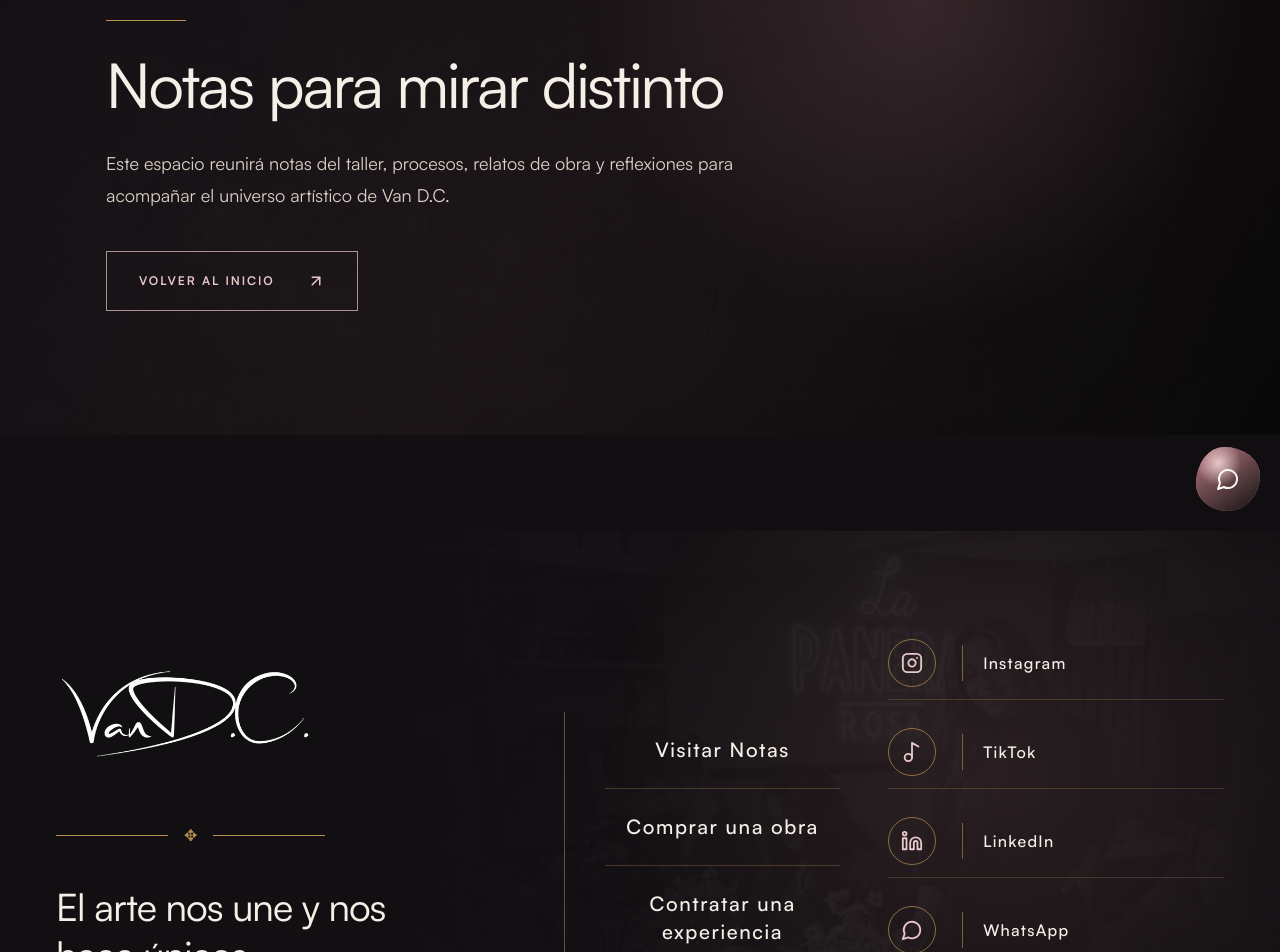
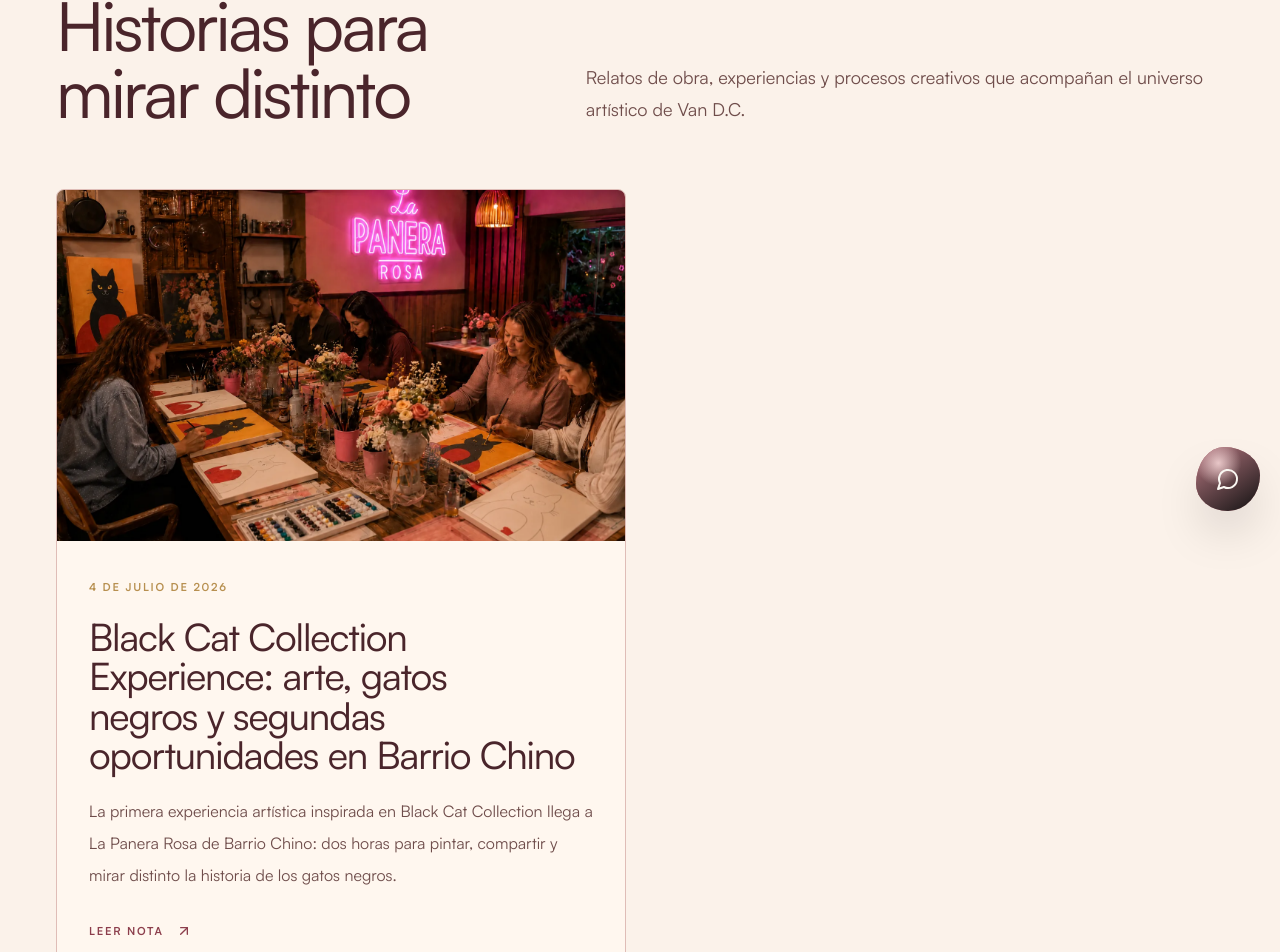
Before and after one commit to direccioncreativa-cloud/vandc.com.ar-design-website, a Next.js app: page /blog in a window 1280 px wide. Shown: the part 269-1221 px from the top of the page. Built offline with nearby package versions, Linux system fonts and the light colour scheme.

Commit message:
Add Black Cat note and fix experiences header

```diff
--- /dev/null
+++ b/app/blog/[slug]/page.tsx
@@ -0,0 +1,94 @@
+import type { Metadata } from "next";
+import Image from "next/image";
+import Link from "next/link";
+import { notFound } from "next/navigation";
+import { ArrowLeft, ArrowUpRight } from "lucide-react";
+import { getNote, notes } from "@/data/notes";
+
+type NotePageProps = {
+  params: {
+    slug: string;
+  };
+};
+
+export function generateStaticParams() {
+  return notes.map((note) => ({ slug: note.slug }));
+}
+
+export function generateMetadata({ params }: NotePageProps): Metadata {
+  const note = getNote(params.slug);
+
+  if (!note) {
+    return {};
+  }
+
+  return {
+    title: `${note.title} | Van D.C.`,
+    description: note.excerpt,
+    keywords: note.keywords,
+    alternates: {
+      canonical: `/notas/${note.slug}`
+    },
+    openGraph: {
+      title: note.title,
+      description: note.excerpt,
+      type: "article",
+      publishedTime: note.date,
+      images: [
+        {
+          url: note.image,
+          alt: note.imageAlt
+        }
+      ]
+    }
+  };
+}
+
+export default function NotePage({ params }: NotePageProps) {
+  const note = getNote(params.slug);
+
+  if (!note) {
+    notFound();
+  }
+
+  return (
+    <main className="min-h-screen bg-[#fbf2ea] pt-32 text-[#241014]">
+      <article>
+        <header className="mx-auto max-w-[1180px] px-5 py-14 sm:px-8 lg:px-14">
+          <Link className="editorial-kicker inline-flex items-center text-[11px] text-[#8c3e4c]" href="/notas">
+            <ArrowLeft className="mr-3" size={15} /> Volver a notas
+          </Link>
+          <p className="editorial-kicker mt-10 text-xs text-[#b89050]">Black Cat Collection</p>
+          <span className="mt-5 block h-px w-20 bg-[#b89050]" />
+          <h1 className="mt-8 max-w-5xl text-[40px] font-[430] leading-[1.02] tracking-[-0.04em] text-[#4a252b] sm:text-[62px]">
+            {note.title}
+          </h1>
+          <p className="mt-7 max-w-3xl text-xl leading-9 text-[#6f4d4b]">{note.excerpt}</p>
+          <time className="editorial-kicker mt-8 block text-[11px] text-[#b89050]" dateTime={note.date}>
+            4 de julio de 2026
+          </time>
+        </header>
+
+        <div className="mx-auto max-w-[1440px] px-5 sm:px-8 lg:px-14">
+          <div className="relative aspect-[1.62] overflow-hidden rounded-[8px] bg-[#e8d7cf]">
+            <Image alt={note.imageAlt} className="object-cover" fill priority sizes="100vw" src={note.image} />
+          </div>
+        </div>
+
+        <div className="mx-auto max-w-[820px] px-5 py-14 sm:px-8 lg:py-20">
+          <div className="space-y-8 text-[19px] leading-9 text-[#4f3432]">
+            {note.content.map((paragraph) => (
+              <p key={paragraph}>{paragraph}</p>
+            ))}
+          </div>
+          <Link
+            className="editorial-kicker mt-12 inline-flex items-center border border-[#b87982] px-7 py-4 text-[11px] text-[#8c3e4c] transition hover:bg-[#b87982] hover:text-white"
+            href="/experiencias"
+          >
+            Ver experiencias <ArrowUpRight className="ml-5" size={16} />
+          </Link>
+        </div>
+      </article>
+    </main>
+  );
+}
--- a/app/blog/page.tsx
+++ b/app/blog/page.tsx
@@ -1,11 +1,62 @@
-import { InternalPagePlaceholder } from "@/components/InternalPagePlaceholder";
+import type { Metadata } from "next";
+import Image from "next/image";
+import Link from "next/link";
+import { ArrowUpRight } from "lucide-react";
+import { notes } from "@/data/notes";
+
+export const metadata: Metadata = {
+  title: "Notas | Van D.C.",
+  description:
+    "Notas del taller, experiencias artisticas, procesos y relatos de obra de Van D.C., artista visual argentina en Buenos Aires."
+};
 
 export default function BlogPage() {
   return (
-    <InternalPagePlaceholder
-      copy={"Este espacio reunir\u00e1 notas del taller, procesos, relatos de obra y reflexiones para acompa\u00f1ar el universo art\u00edstico de Van D.C."}
-      eyebrow="Blog"
-      title="Notas para mirar distinto"
-    />
+    <main className="min-h-screen bg-[#fbf2ea] pt-32 text-[#241014]">
+      <section className="mx-auto max-w-[1440px] px-5 py-16 sm:px-8 lg:px-14">
+        <p className="editorial-kicker text-xs text-[#b89050]">Notas</p>
+        <span className="mt-5 block h-px w-20 bg-[#b89050]" />
+        <div className="mt-8 grid gap-8 lg:grid-cols-[0.78fr_1fr] lg:items-end">
+          <h1 className="max-w-3xl text-[48px] font-[430] leading-[0.98] tracking-[-0.04em] text-[#4a252b] sm:text-[68px]">
+            Historias para mirar distinto
+          </h1>
+          <p className="max-w-2xl text-lg leading-8 text-[#6f4d4b]">
+            Relatos de obra, experiencias y procesos creativos que acompa&ntilde;an el universo art&iacute;stico de Van D.C.
+          </p>
+        </div>
+      </section>
+
+      <section className="mx-auto max-w-[1440px] px-5 pb-20 sm:px-8 lg:px-14">
+        <div className="grid gap-7 md:grid-cols-2">
+          {notes.map((note) => (
+            <article className="overflow-hidden rounded-[8px] border border-[#dfbdb7] bg-[#fff7ef]" key={note.slug}>
+              <Link className="group block" href={`/notas/${note.slug}`}>
+                <div className="relative aspect-[1.62] overflow-hidden bg-[#e8d7cf]">
+                  <Image
+                    alt={note.imageAlt}
+                    className="object-cover transition duration-700 group-hover:scale-[1.03]"
+                    fill
+                    sizes="(min-width: 768px) 50vw, 100vw"
+                    src={note.image}
+                  />
+                </div>
+                <div className="p-6 sm:p-8">
+                  <time className="editorial-kicker text-[11px] text-[#b89050]" dateTime={note.date}>
+                    4 de julio de 2026
+                  </time>
+                  <h2 className="mt-5 max-w-2xl text-[30px] font-[430] leading-[1.04] tracking-[-0.03em] text-[#4a252b] sm:text-[38px]">
+                    {note.title}
+                  </h2>
+                  <p className="mt-5 max-w-2xl text-base leading-8 text-[#6f4d4b]">{note.excerpt}</p>
+                  <span className="editorial-kicker mt-8 inline-flex items-center text-[11px] text-[#8c3e4c]">
+                    Leer nota <ArrowUpRight className="ml-3" size={16} />
+                  </span>
+                </div>
+              </Link>
+            </article>
+          ))}
+        </div>
+      </section>
+    </main>
   );
 }
--- /dev/null
+++ b/app/notas/[slug]/page.tsx
@@ -0,0 +1 @@
+export { default, generateMetadata, generateStaticParams } from "../../blog/[slug]/page";
--- a/components/Header.tsx
+++ b/components/Header.tsx
@@ -22,6 +22,7 @@
 export function Header() {
   const [open, setOpen] = useState(false);
   const pathname = usePathname();
+  const isExperiencesHeader = pathname?.startsWith("/experiencias");
   const isDarkHeader = pathname === "/" || pathname?.startsWith("/acerca");
   const navTextClass = isDarkHeader
     ? "text-ivory drop-shadow-[0_1px_10px_rgba(0,0,0,.45)]"
@@ -33,7 +34,11 @@
   const whiteLogoClass = isDarkHeader ? "block" : "block lg:hidden";
 
   return (
-    <header className="absolute inset-x-0 top-0 z-50 bg-[#080707]/96 lg:bg-transparent">
+    <header
+      className={`absolute inset-x-0 top-0 z-50 bg-[#080707]/96 ${
+        isExperiencesHeader ? "lg:border-b lg:border-[#dfbdb7]/55 lg:bg-[#fbf2ea]/96 lg:backdrop-blur-md" : "lg:bg-transparent"
+      }`}
+    >
       <div className="mx-auto flex max-w-[1740px] items-center justify-between px-5 py-5 sm:px-8 lg:px-14">
         <Link aria-label="Ir al inicio" className="relative h-12 w-32 sm:h-14 sm:w-40" href="/">
           <Image
--- /dev/null
+++ b/data/notes.ts
@@ -0,0 +1,40 @@
+export type Note = {
+  slug: string;
+  title: string;
+  date: string;
+  excerpt: string;
+  keywords: string[];
+  image: string;
+  imageAlt: string;
+  content: string[];
+};
+
+export const notes: Note[] = [
+  {
+    slug: "black-cat-collection-experience-barrio-chino",
+    title: "Black Cat Collection Experience: arte, gatos negros y segundas oportunidades en Barrio Chino",
+    date: "2026-07-04",
+    excerpt:
+      "La primera experiencia artística inspirada en Black Cat Collection llega a La Panera Rosa de Barrio Chino: dos horas para pintar, compartir y mirar distinto la historia de los gatos negros.",
+    keywords: [
+      "Black Cat Collection",
+      "experiencia artística Buenos Aires",
+      "taller de arte Barrio Chino",
+      "gatos negros adopción",
+      "arte contemporáneo argentino",
+      "Van D.C.",
+      "La Panera Rosa Barrio Chino"
+    ],
+    image: "/images/experiencias/black-cat-experience.webp",
+    imageAlt: "Participantes pintando obras de Black Cat Collection durante una experiencia artística de Van D.C.",
+    content: [
+      "Hoy se estrena la primera experiencia artística inspirada en Black Cat Collection, una colección de Van D.C. que habla sobre prejuicio, amor y segundas oportunidades. El encuentro será en La Panera Rosa de Barrio Chino y propone dos horas para acercarse al universo de la colección, pintar una obra propia y compartir una experiencia creativa atravesada por una historia.",
+      "Black Cat Collection nace de una pregunta sensible: ¿qué pasa con aquello que no es elegido por miedo, superstición o prejuicio? Durante mucho tiempo, los gatos negros fueron asociados a la mala suerte y todavía hoy muchos esperan más tiempo para ser adoptados. Esta serie toma esa herida social y la transforma en un recorrido visual de ternura, cuidado y reparación.",
+      "La colección está compuesta por cuatro obras y cuatro capítulos: Retrato Lúdico, Sombras de Confianza, Serena Intuición y Abrazo Refugio. Juntas narran un viaje emocional: de la soledad al vínculo, de la desconfianza al refugio, de no ser elegido a encontrar un lugar donde quedarse. En esta experiencia, cada participante no solo pinta: también entra en una historia sobre mirar distinto."
+    ]
+  }
+];
+
+export function getNote(slug: string) {
+  return notes.find((note) => note.slug === slug);
+}
```
